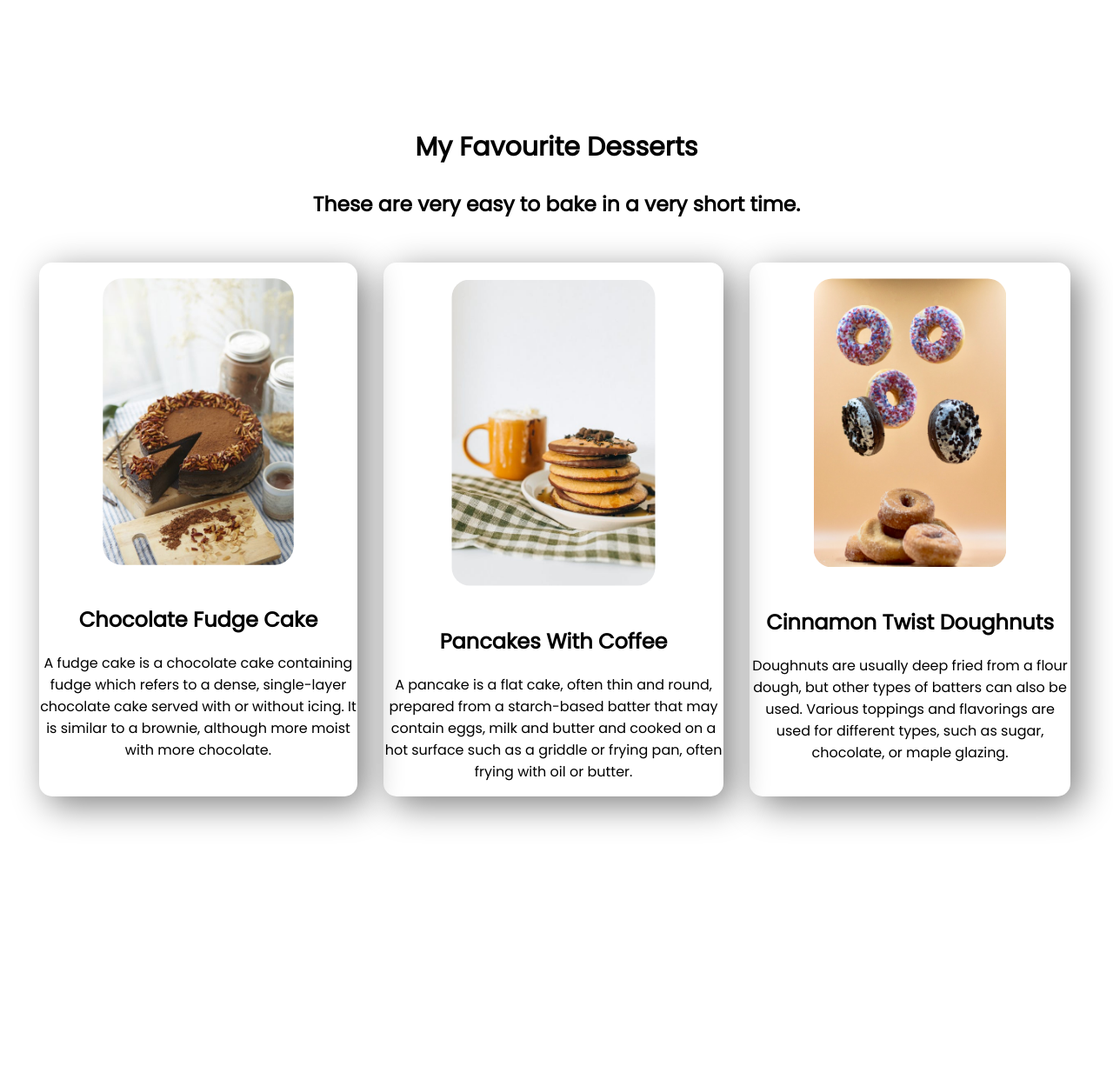
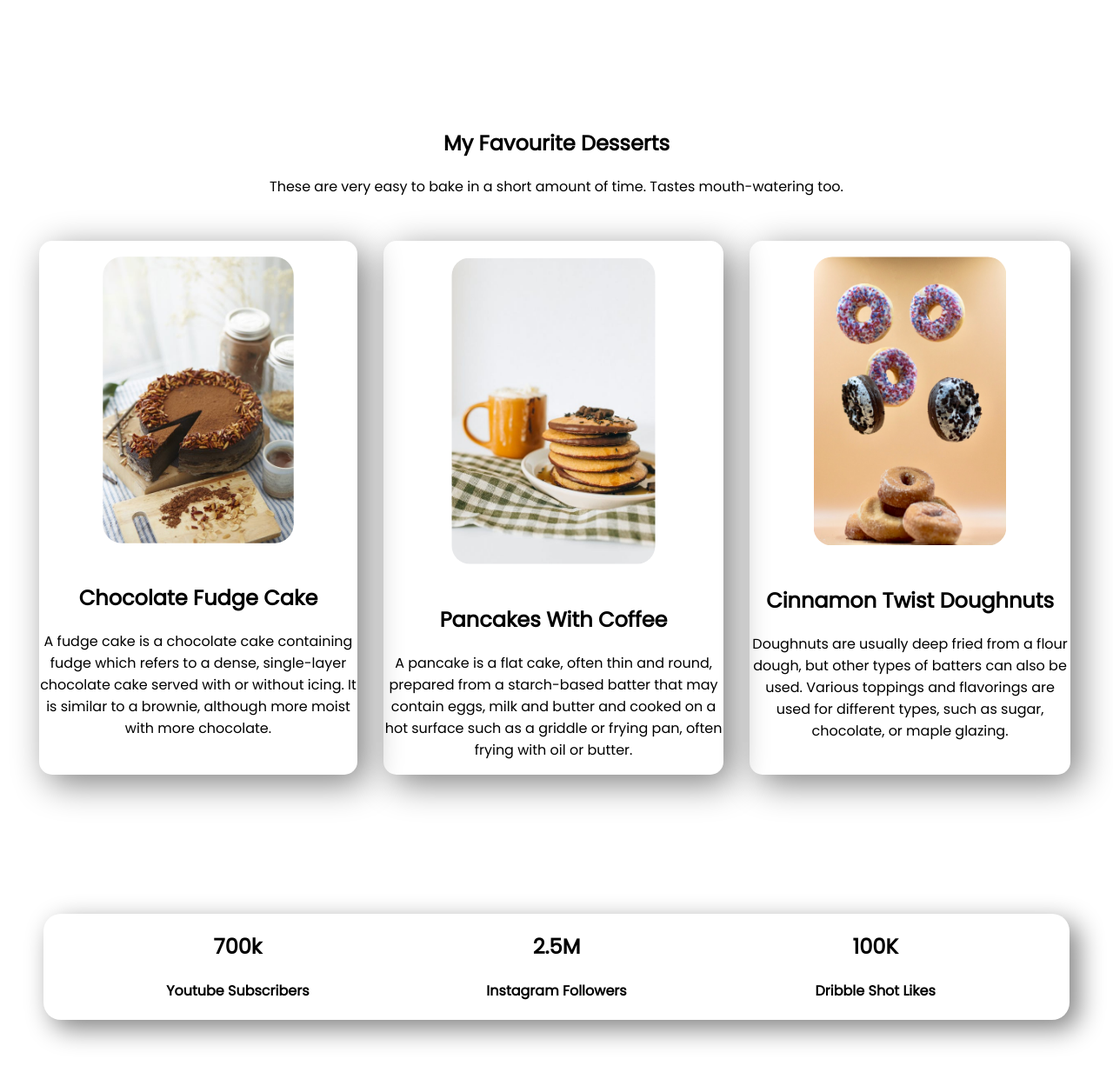
Before and after one commit to JuthyNadi-a/First-Portfolio, a plain HTML site: page index.html in a window 1280 px wide. Shown: the part 1292-2533 px from the top of the page at 87% size. Before the commit the page ends 2368 px from the top, so only its background shows below. Drawn offline with Linux system fonts and the light colour scheme.

Commit message:
follower section and style updated

```diff
--- a/index.html
+++ b/index.html
@@ -13,7 +13,7 @@
 <body>
     <section class="top flexible">
          <div class="half-width">
-            <h1><span class="color-orange">Welcome </span>To A Food Blog, With Nadia</h1>
+            <h1><span class="color-blue">Welcome </span>To A Food Blog, With Nadia</h1>
             <p id="first-two">Dessert is perhaps everyones favourite course in any meal. And as its my favourite too so here we will know about some amazing dessert items. You can also enjoy some.</p>
             <a class="link-button" target="_blank" href="http://www.northendcoffee.com/roastery-cafe/">Order Food</a>
         </div>
@@ -35,8 +35,8 @@
     </section>
     <section class="favourites">
         <div class="header">
-            <h2>My Favourite Desserts</h2>
-            <h3>These are very easy to bake in a very short time.</h3>
+            <h2 id="header-2">My Favourite Desserts</h2>
+            <p>These are very easy to bake in a short amount of time. Tastes mouth-watering too.</p>
         </div>
         <div class="flexible-two">
             <div class="items">
@@ -62,5 +62,20 @@
             </div>
         </div>
     </section>
+    <section class="Followers">
+            <div class="boxes">
+                <h2>700k</h2>
+                <h4>Youtube Subscribers</h4>
+            </div>
+            <div class="boxes">
+                <h2>2.5M</h2>
+                <h4>Instagram Followers</h4>
+            </div>
+            <div class="boxes">
+                <h2>100K</h2>
+                <h4>Dribble Shot Likes</h4>
+            </div>
+    </section>
+
 </body>
 </html>
--- a/style.css
+++ b/style.css
@@ -6,7 +6,7 @@ body{
     display: flex;
     margin-bottom: 150px;
 }
-.color-orange{
+.color-blue{
     color: rgb(23, 152, 226);
 }
 h1{
@@ -52,9 +52,11 @@ h1{
     border-radius: 40px;
     padding: 5%;
 }
-.header{
+.header-2{
     font-size: 20px;
     font-weight: 700;
+}
+.header{
     margin-bottom: 40px;
 }
 .items{
@@ -63,3 +65,19 @@ h1{
     margin-left: 15px;
     margin-right: 15px;
 }
+.Followers{
+    display: flex;
+    box-shadow:10px 10px 30px grey;
+    margin-left: 50px;
+    margin-right: 50px;
+    margin-bottom: 150px;
+    border-radius: 20px;
+    padding-left: 40px;
+    padding-right: 40px;
+    align-items: center;
+}
+.boxes{
+    width:40%;
+    text-align: center;
+    justify-content: center;
+}
```
